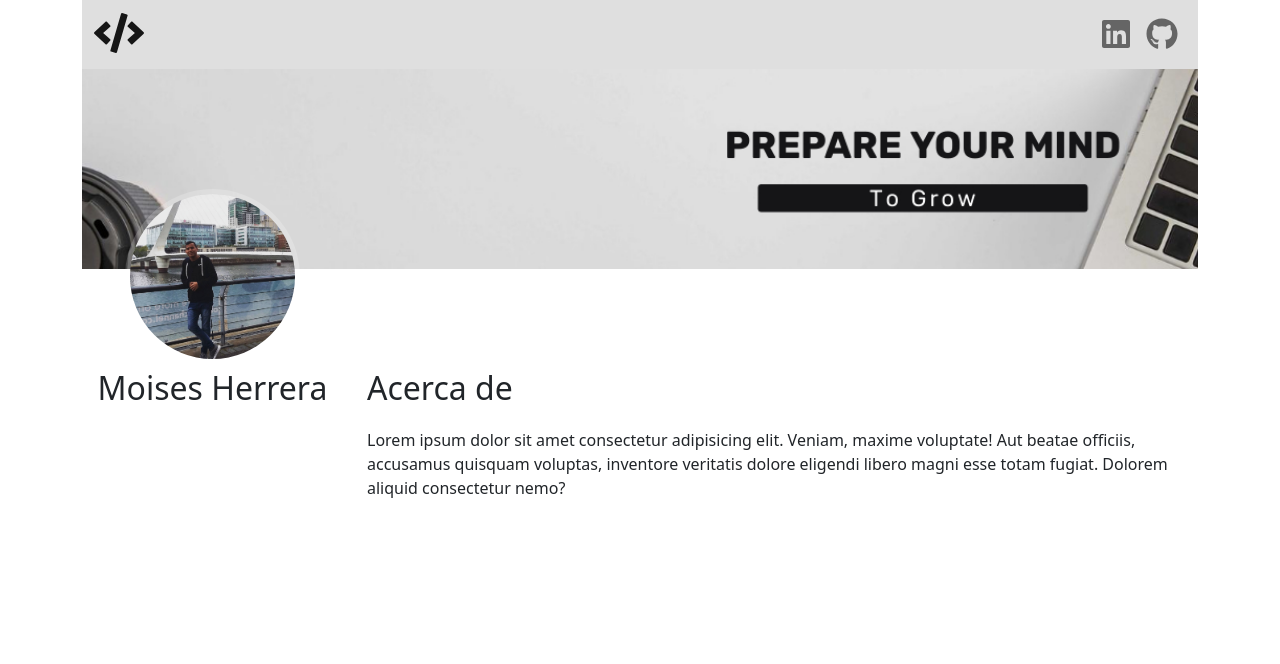
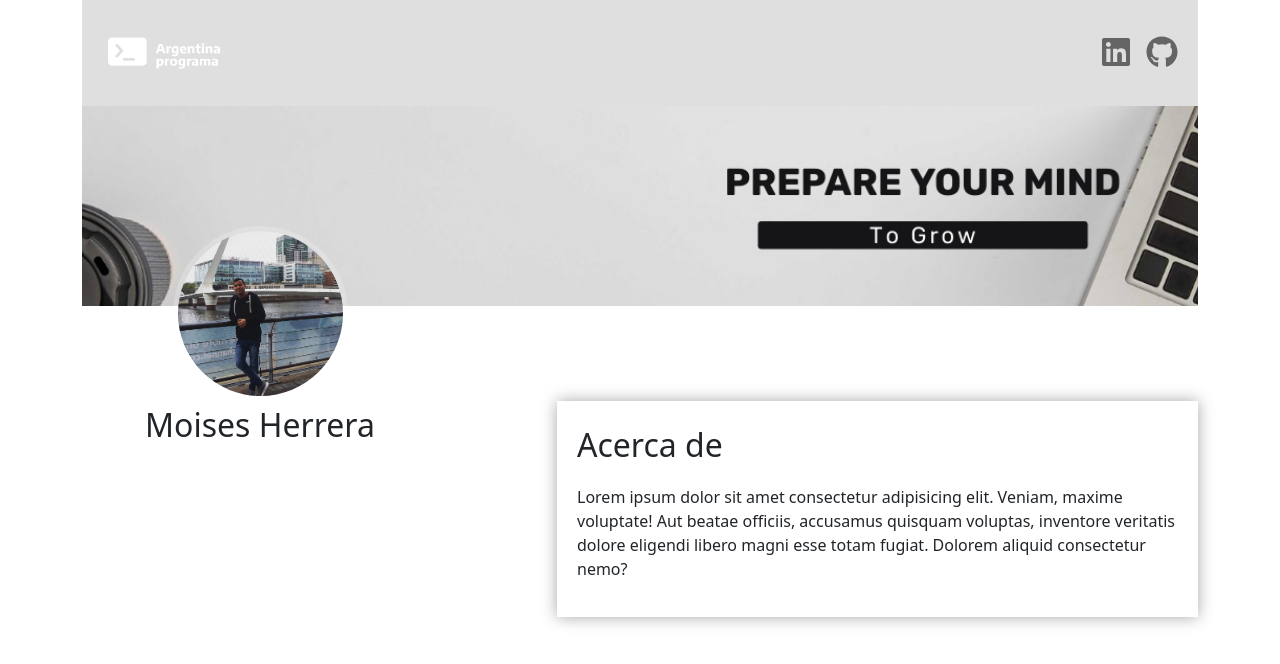
Before and after one commit to MoisesHerrera94/Frontend-Argentina-Programa, an Angular app: page / in a window 1280 px wide. Shown: the top 664 px of the page. Built offline with nearby package versions, Linux system fonts and the light colour scheme.

Commit message:
Culminando acerca de y realizando mejoras de la barra de navegacion

```diff
--- a/src/app/components/about-me/about-me.component.css
+++ b/src/app/components/about-me/about-me.component.css
@@ -11,3 +11,14 @@
 	border-radius: 50%;
 	border: 5px solid rgba(255,255,255,0.2)
 }
+
+.acerca-de {
+    overflow: visible;
+	position: relative;
+}
+
+.acerca-de article {
+    background: #ffff;
+    padding: 20px;
+	box-shadow: 0 0 15px rgba(0,0,0,.35);
+}
--- a/src/app/components/about-me/about-me.component.html
+++ b/src/app/components/about-me/about-me.component.html
@@ -1,14 +1,18 @@
 <div class="row aboutMe">
-    <div class="col-3 foto d-flex justify-content-center">
+    <div class="col-md-4 foto d-flex justify-content-center">
         <img src="../../../assets/Foto.jpg" alt="Moises Herrera" width="175" height="175" class="rounded-circle">
     </div>
 </div>
-<div class="row texto">
-    <div class="col-3 d-flex justify-content-center">
+<div class="row texto d-flex justify-content-between">
+    <div class="col-md-4 d-flex justify-content-center">
         <p class="fs-2">Moises Herrera</p>
     </div>
-    <div class="col">
-        <p class="fs-2">Acerca de</p>
-        <p>Lorem ipsum dolor sit amet consectetur adipisicing elit. Veniam, maxime voluptate! Aut beatae officiis, accusamus quisquam voluptas, inventore veritatis dolore eligendi libero magni esse totam fugiat. Dolorem aliquid consectetur nemo?</p>
+    <div class="col-md-7 acerca-de">
+        <article>
+            <p class="fs-2">Acerca de</p>
+            <p>Lorem ipsum dolor sit amet consectetur adipisicing elit. Veniam, maxime voluptate!
+                Aut beatae officiis, accusamus quisquam voluptas, inventore veritatis dolore eligendi
+                libero magni esse totam fugiat. Dolorem aliquid consectetur nemo?</p>
+        </article>
     </div>
 </div>
--- a/src/app/components/nav-bar/nav-bar.component.html
+++ b/src/app/components/nav-bar/nav-bar.component.html
@@ -1,7 +1,7 @@
 <nav class="navbar navbar-expand-lg" style="background-color: rgba(223, 223, 223, 1);">
     <div class="container-fluid">
       <a class="navbar-brand" href="#">
-        <fa-icon [icon]="code" size="2x"></fa-icon>
+        <img src="../../../assets/APLogo.png" alt="Argentina Programa" height="80" width="140">
       </a>
       <button class="navbar-toggler" type="button" data-bs-toggle="collapse" data-bs-target="#navbarNavDropdown" aria-controls="navbarNavDropdown" aria-expanded="false" aria-label="Toggle navigation">
         <span class="navbar-toggler-icon"></span>
```
Also changed, not shown: src/assets/APLogo.png (added).
